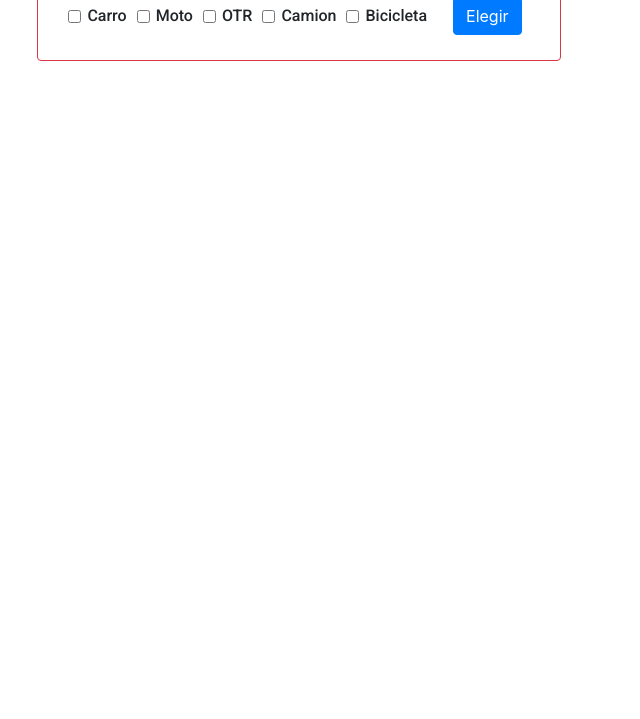
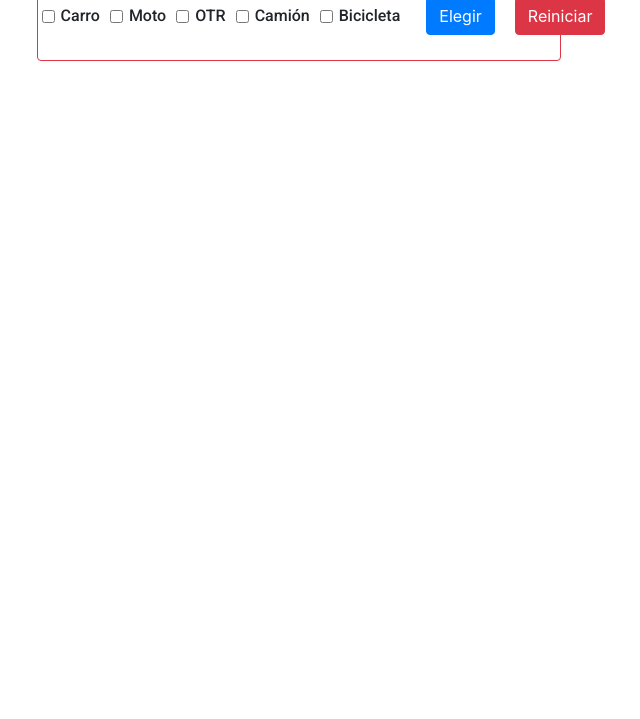
Before and after one commit to baratheon01/baratheon01.github.io, a plain HTML site: page index.html in a window 1280 px wide. Shown: the part 81-800 px from the top of the page, without its empty margins (341-981 px from the left). Drawn offline with nearby package versions, Linux system fonts and the light colour scheme.

Commit message:
Add files via upload

```diff
--- a/index.html
+++ b/index.html
@@ -1,5 +1,5 @@
 <!DOCTYPE html>
-<html lang="en">
+<html lang="es">
 <head>
     <meta charset="UTF-8">
     <meta http-equiv="X-UA-Compatible" content="IE=edge">
@@ -24,12 +24,13 @@
                 <input type="checkbox" id="otr" class="cb">
                 <label for="" class="form-check-label">OTR</label>
                 <input type="checkbox" id="truck" class="cb">
-                <label for="" class="form-check-label">Camion</label>
+                <label for="" class="form-check-label">Camión</label>
                 <input type="checkbox" id="bike" class="cb">
                 <label for="" class="form-check-label">Bicicleta</label>
                 <br>
                 <br>
                 <button type="button" onclick="universal()" class="btn btn-primary btn2">Elegir</button>
+                <button type="button" onclick="newBtn()" class="btn btn-danger btn2">Reiniciar</button>
             </form>
             <section id="content">
 
```
